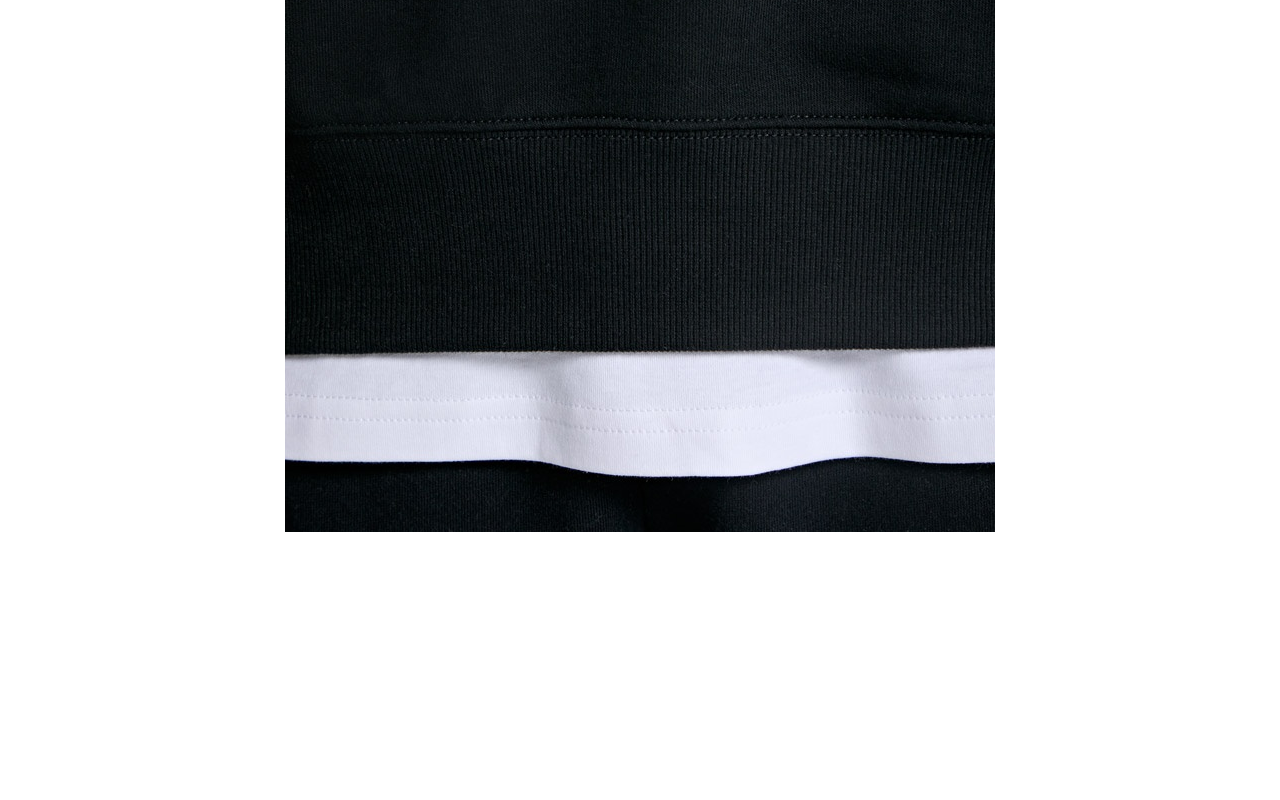
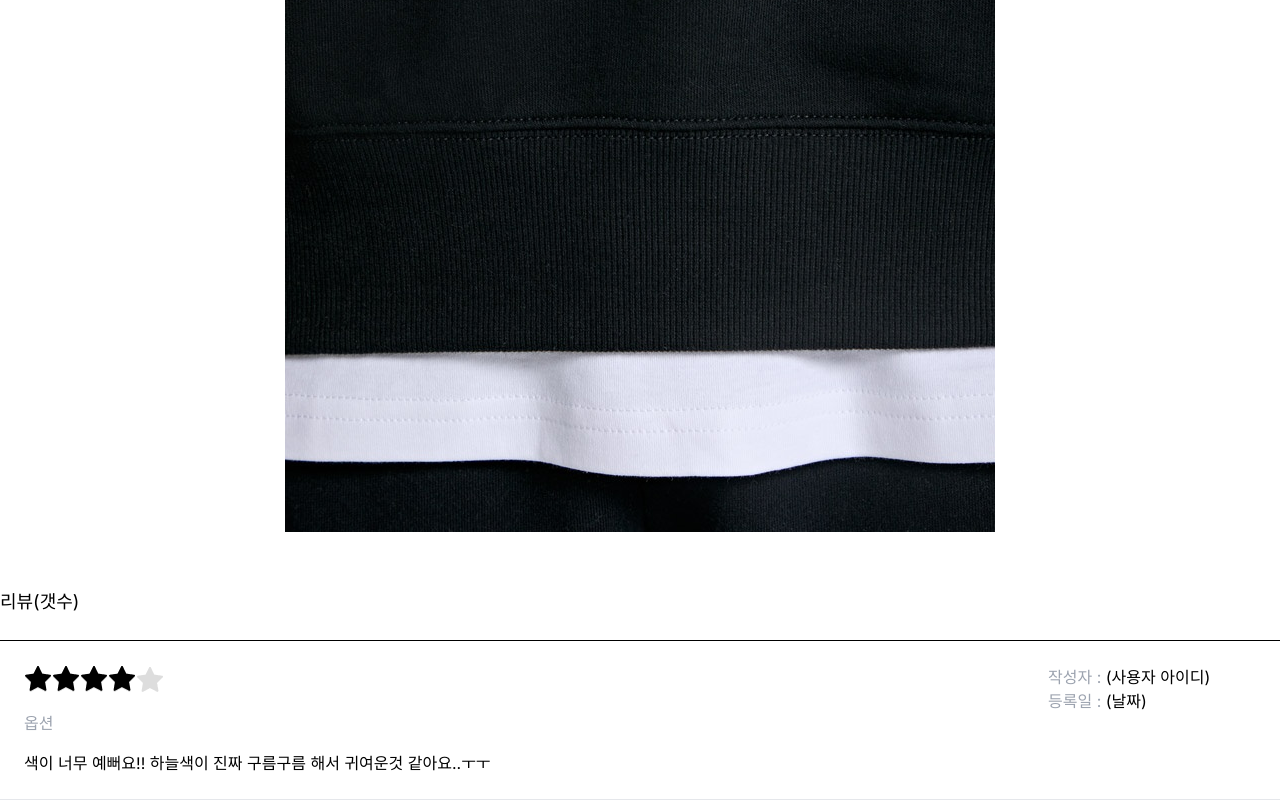
Before and after one commit to SeungYn/emmerce-web, a Next.js app in the folder front/: page /detail/1 in a window 1280 px wide. Shown: the part 9105-9905 px from the top of the page. Before the commit the page ends 9669 px from the top, so only its background shows below. Built offline with nearby package versions, Linux system fonts and the light colour scheme.

Commit message:
ProductDetail 리뷰 레이아웃  추가

```diff
--- a/front/src/components/product/detail/ProductDetailInfo/ProductDetailInfo.tsx
+++ b/front/src/components/product/detail/ProductDetailInfo/ProductDetailInfo.tsx
@@ -1,11 +1,13 @@
 import InfoImgContents from '../InfoImgContents/InfoImgContents';
 import InfoTab from '../InfoTab/InfoTab';
+import InfoReview from '../review/InfoReview/InfoReview';
 
 export default function ProductDetailInfo() {
   return (
     <div>
       <InfoTab />
       <InfoImgContents imgList={['/assets/sample/detail-info.jpeg']} />
+      <InfoReview />
     </div>
   );
 }
--- /dev/null
+++ b/front/src/components/product/detail/review/InfoReview/InfoReview.tsx
@@ -0,0 +1,42 @@
+export default function InfoReview() {
+  return (
+    <div>
+      <h3 className='text-lg font-normal border-b border-black py-6'>
+        리뷰(갯수)
+      </h3>
+      <ul className='[&>*]:border-b border-gray-300'>
+        <li className='flex'>
+          <div className='flex-grow p-6'>
+            <div
+              className='bg-no-repeat w-[140px] h-[30px] block bg-icons relative'
+              style={{
+                backgroundPosition: '-331px -110px',
+              }}
+            >
+              <span
+                className='w-[80%]  bg-no-repeat h-[30px] block bg-icons absolute t-0 l-0'
+                style={{
+                  backgroundPosition: '-331px -68px',
+                }}
+              ></span>
+            </div>
+
+            <p className='text-gray-400 pt-4'>옵션</p>
+            <p className='whitespace-pre-line pt-4'>
+              색이 너무 예뻐요!! 하늘색이 진짜 구름구름 해서 귀여운것
+              같아요..ㅜㅜ
+            </p>
+          </div>
+          <div className='basis-[20%] p-6'>
+            <p>
+              <span className='text-gray-400'>작성자 : </span>(사용자 아이디)
+            </p>
+            <p>
+              <span className='text-gray-400'>등록일 : </span>(날짜)
+            </p>
+          </div>
+        </li>
+      </ul>
+    </div>
+  );
+}
```
